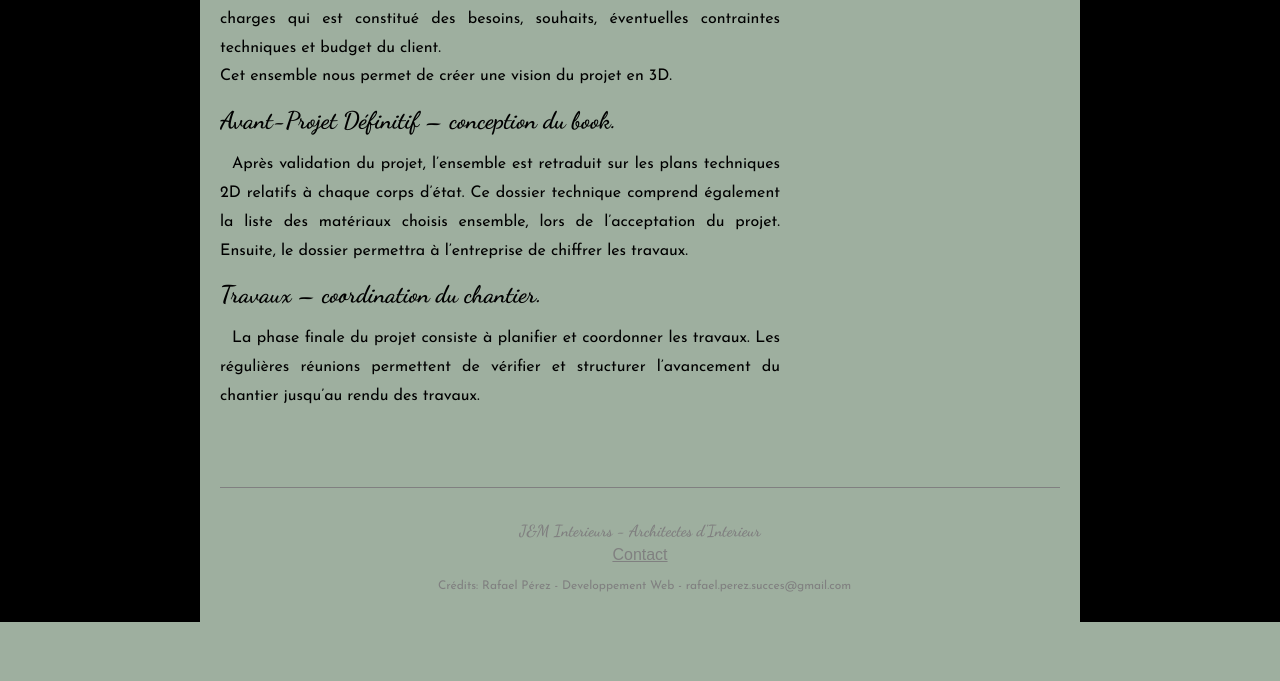
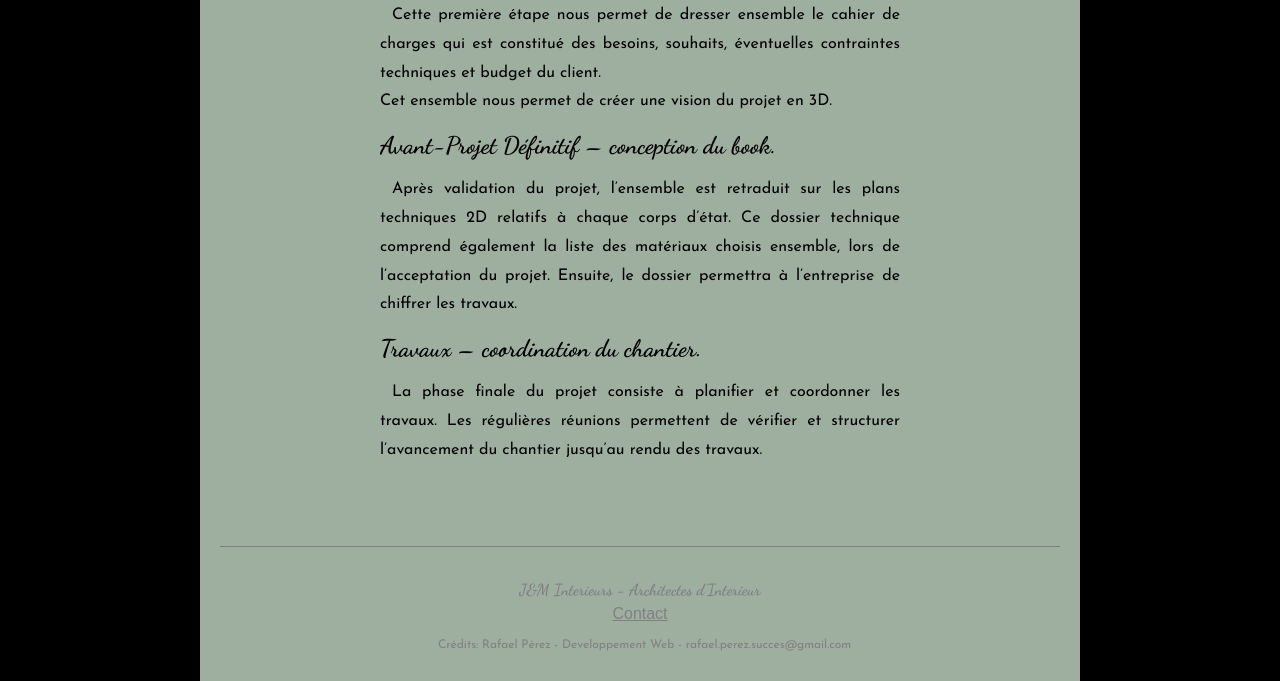
Before and after one commit to rafaelhperezg/jminterieurs, a plain HTML site: page prestations.html in a window 1280 px wide. Shown: the part 717-1398 px from the top of the page. Before the commit the page ends 1339 px from the top, so only its background shows below. Drawn offline with Linux system fonts and the light colour scheme.

Commit message:
Center text Index and Prestations

```diff
--- a/css/main.css
+++ b/css/main.css
@@ -169,10 +169,16 @@ p {
     border: 8px solid black;
 }
 
+.text-long {
+	padding: 5px 20px 5px 20px;
+	max-width: 30em;
+	float: none !important;
+	margin-left: auto;
+	margin-right: auto;
+}
+
 .text-accueil {
-	padding: 5px 20px 5px 20px;
-	/*text-align: center;*/
-	max-width: 35em;
+	max-width: 30em;
 }
 
 .fleches-index {
@@ -191,6 +197,10 @@ p {
 	margin: 0 auto;
 }
 
+.text-prestations {
+	max-width: 35em;
+	margin-top: 20px;
+}
 
 /***********************************************
 				CONTACT
--- a/prestations.html
+++ b/prestations.html
@@ -40,7 +40,7 @@
       </div>
     </div>
     <div class="row">
-      <div class="col-12 text-accueil">
+      <div class="col-12 text-long text-prestations">
         <h1>Prestations:</h1>
         <h2 class="subtitle-prestations">Avant-Projet Sommaire – conception du projet 3D.</h2>
         <p>Cette première étape nous permet de dresser ensemble le cahier de charges qui est
```
Also changed, not shown: index.html (+1 -1 lines).
